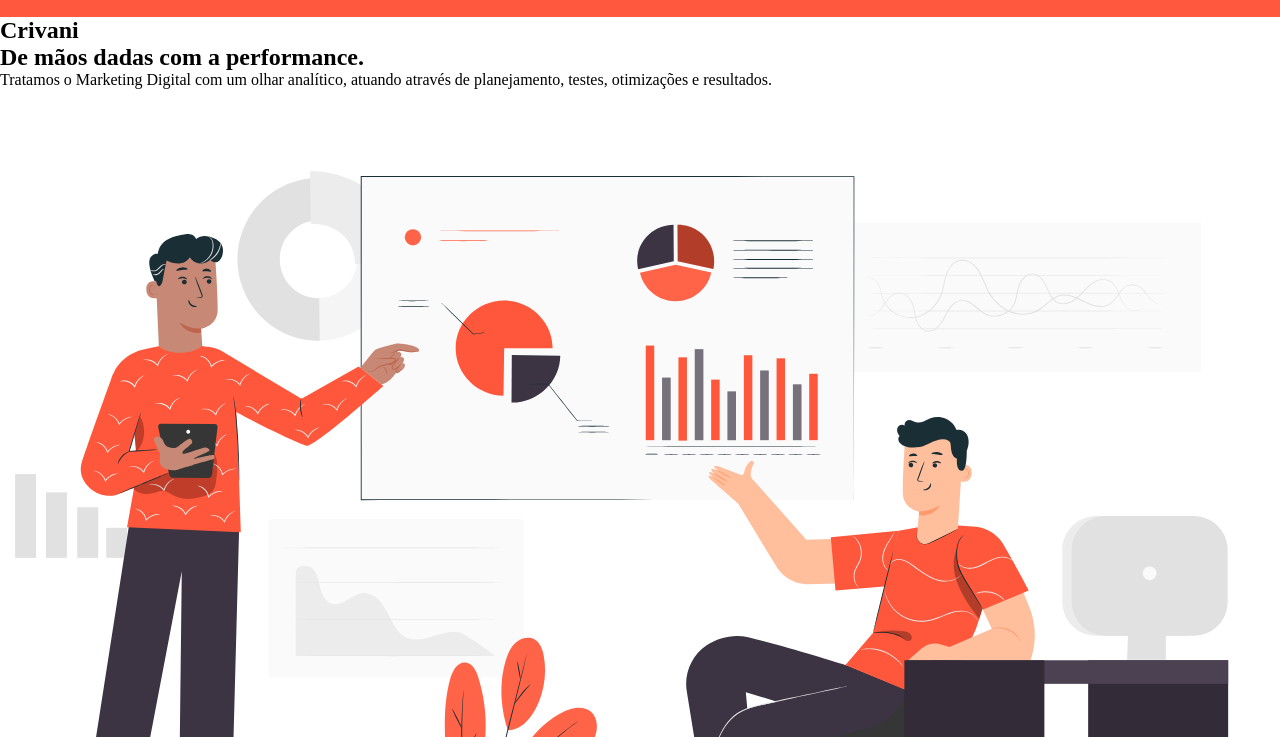
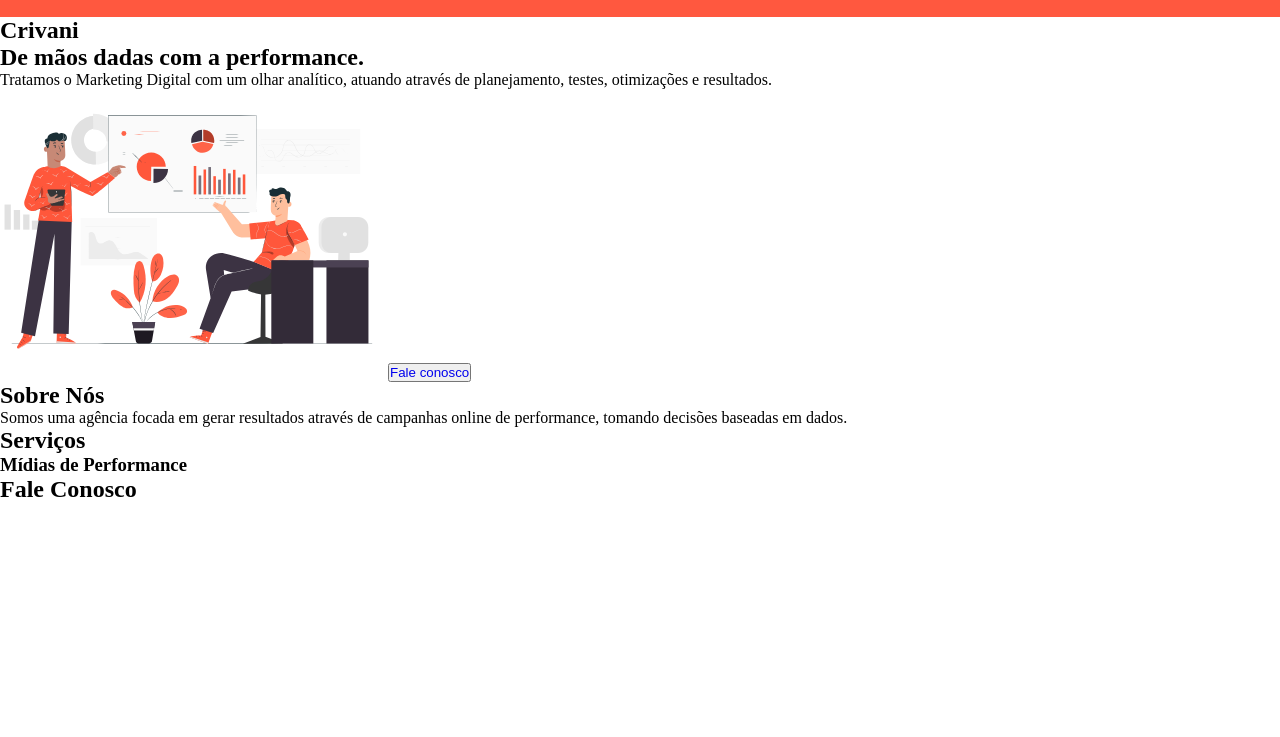
Before and after one commit to souclaudio/agencia-crivani, a plain HTML site: page index.html in a window 1280 px wide. Shown: the part 63-800 px from the top of the page. Drawn offline with Linux system fonts and the light colour scheme.

Commit message:
imagem dimencionada

```diff
--- a/style/style.css
+++ b/style/style.css
@@ -43,3 +43,7 @@ body {
     display: flex;
     gap: 10px;
 }
+
+main section img {
+    width: 30%;
+}
```
